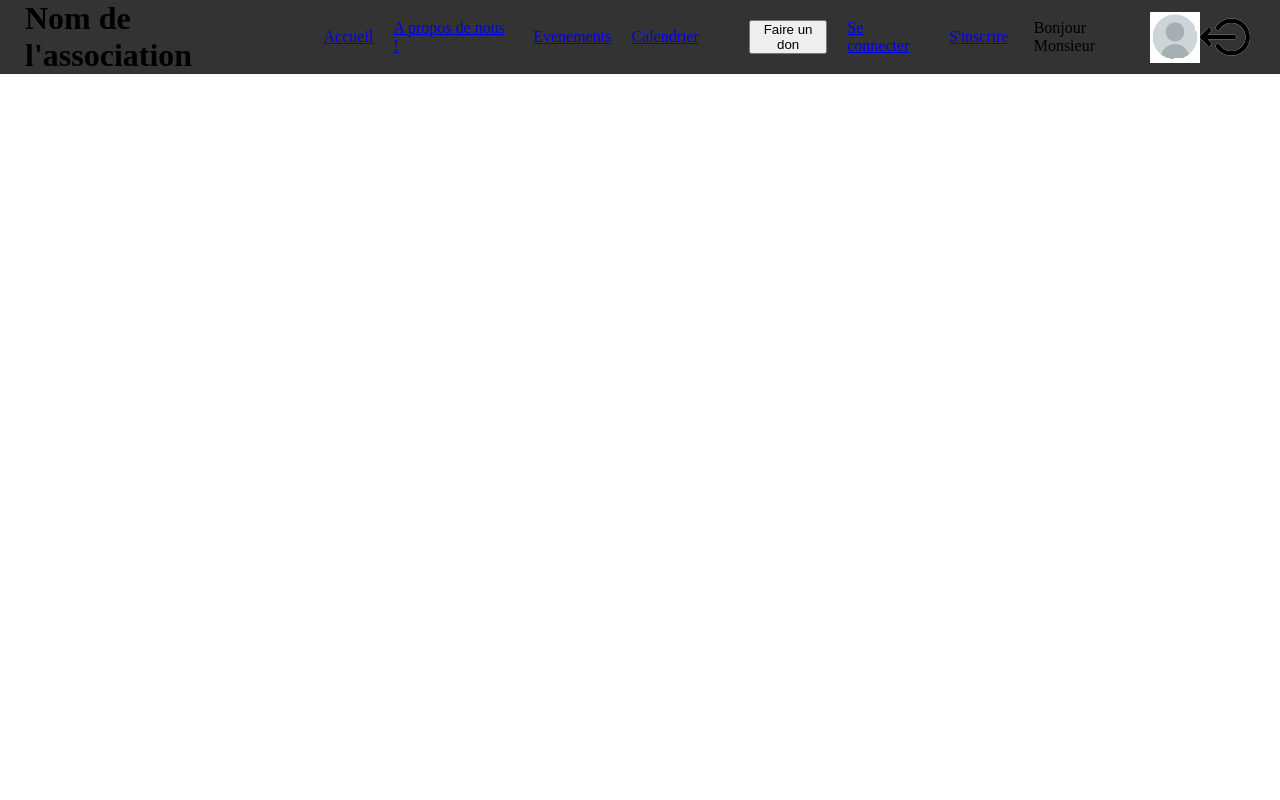
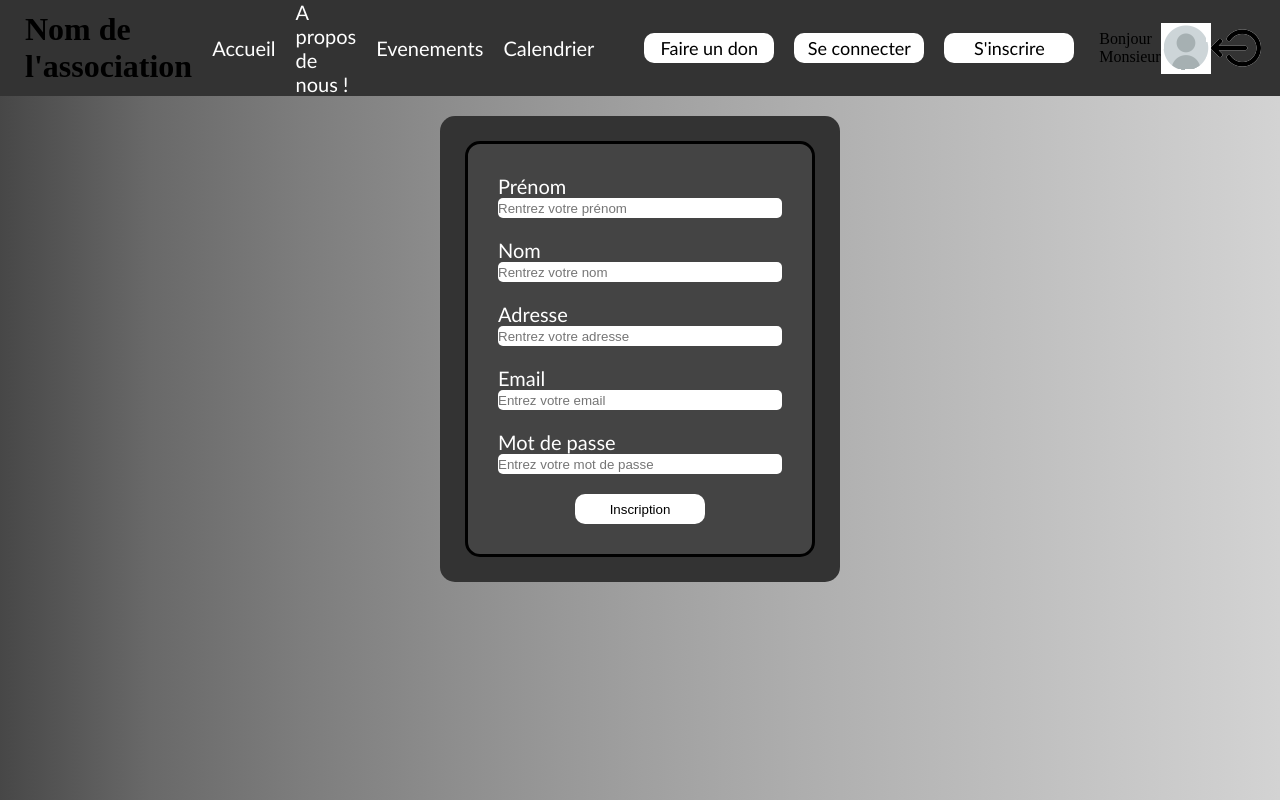
Before and after one commit to Rydeckk/Projet-Annuel, a React (Vite) app: page /signup in a window 1280 px wide. Built offline with nearby package versions, Linux system fonts and the light colour scheme.

Commit message:
Update Site

```diff
--- a/class/classes.css
+++ b/class/classes.css
@@ -2,6 +2,10 @@
     padding: 0px;
     margin: 0px;
     box-sizing: border-box;
+}
+
+body {
+    background: linear-gradient(to right,rgb(71, 71, 71),35%,lightgray);
 }
 
 .button_class {
@@ -40,7 +44,7 @@
     border-radius: 15px;
     margin-top: 20px;
     width: 400px;
-    height: 300px;
+    height: fit-content;
 }
 
 .div_background_black_degrade {
@@ -51,7 +55,7 @@
     margin: 10px;
     padding: 20px;
     border-style: solid;
-    height: 235px;
+    height: fit-content;
 }
 
 .div_column {
@@ -71,3 +75,31 @@
     font-family: 'Gill Sans', 'Gill Sans MT', Calibri, 'Trebuchet MS', sans-serif;
     color: white;
 }
+
+.link {
+    font-size: 20px;
+    color: white;
+    text-decoration: none;
+    font-family: 'Gill Sans', 'Gill Sans MT', Calibri, 'Trebuchet MS', sans-serif;
+}
+
+.link_button {
+    background-color: white;
+    border-color: #333333;
+    border-radius: 10px;
+    width: 130px;
+    height: 30px;
+    cursor: pointer;
+    border: none;
+    font-size: 18px;
+    color: black;
+    text-decoration: none;
+    font-family: 'Gill Sans', 'Gill Sans MT', Calibri, 'Trebuchet MS', sans-serif;
+    display: flex;
+    align-items: center;
+    justify-content: center;
+}
+
+.link_button:hover {
+    background-color: cadetblue;
+}
--- a/index.html
+++ b/index.html
@@ -4,7 +4,7 @@
     <meta charset="UTF-8" />
     <link rel="icon" type="image/svg+xml" href="/vite.svg" />
     <meta name="viewport" content="width=device-width, initial-scale=1.0" />
-    <title>Vite + React + TS</title>
+    <title>Association</title>
     <link rel="stylesheet" href="https://fonts.googleapis.com/css2?family=Material+Symbols+Outlined:opsz,wght,FILL,GRAD@20..48,100..700,0..1,-50..200" />
   </head>
   <body>
--- a/src/App.tsx
+++ b/src/App.tsx
@@ -7,6 +7,7 @@ import { Calendar } from "./Calendar";
 import { Events } from "./Events";
 import { Login } from "./Login";
 import "../class/classes.css"
+import { SignUp } from "./SignUp";
 
 export function App() {
   const [isMenuTopVisible, setIsMenuTopVisible] = useState(true)
@@ -20,6 +21,7 @@ export function App() {
           <Route path="/event" element={<Events />} />
           <Route path="/calendar" element={<Calendar />} />
           <Route path="/login" element={<Login />} />
+          <Route path="/signup" element={<SignUp />} />
         </Routes>
       </Router>
     </div>
--- a/src/Home.tsx
+++ b/src/Home.tsx
@@ -3,7 +3,7 @@ import traduction from "../traductions/traduction.json"
 
 export function Home() {
     return (
-        <div style={{backgroundColor:'greenyellow'}}>
+        <div>
             <h1>{traduction.home}</h1>
         </div>
     )
--- a/src/SignUp.tsx
+++ b/src/SignUp.tsx
@@ -1,16 +1,34 @@
 import React from "react";
+import traduction from "../traductions/traduction.json"
 
 export function SignUp() {
     return (
-        <div>
-            <label>Prénom</label>
-            <input inputMode="text" placeholder="Rentrez votre prénom"></input>
-            <label>Nom</label>
-            <input inputMode="text" placeholder="Rentrez votre nom"></input>
-            <label>Email</label>
-            <input inputMode="email" placeholder="Rentrez votre email"></input>
-            <label>Password</label>
-            <input inputMode="text" placeholder="Rentrez votre mot de passe"></input>
+        <div className="div_center div_background_black">
+            <div className="div_background_black_degrade">
+                <div className="div_column">
+                    <label className="label_form">{traduction.firstName}</label>
+                    <input inputMode="text" placeholder="Rentrez votre prénom" className="input"></input>
+                </div>
+                <div className="div_column">
+                    <label className="label_form">{traduction.lastName}</label>
+                    <input inputMode="text" placeholder="Rentrez votre nom" className="input"></input>
+                </div>
+                <div className="div_column">
+                    <label className="label_form">{traduction.address}</label>
+                    <input inputMode="text" placeholder="Rentrez votre adresse" className="input"></input>
+                </div>
+                <div className="div_column">
+                    <label className="label_form">{traduction.mail}</label>
+                    <input inputMode="text" placeholder={traduction.enter_mail} className="input"></input>
+                </div>
+                <div className="div_column">
+                    <label className="label_form">{traduction.password}</label>
+                    <input inputMode="text" placeholder={traduction.enter_password} className="input"></input>
+                </div>
+                <div className="div_column" style={{alignItems:"center"}}>
+                    <button className="button_class">{traduction.signup_form}</button>
+                </div>
+            </div>
         </div>
     )
 }
--- a/src/main.tsx
+++ b/src/main.tsx
@@ -5,5 +5,5 @@ import {App} from "./App"
 ReactDOM.createRoot(document.getElementById('root')!).render(
   <React.StrictMode>
     <App />
-  </React.StrictMode>,
+  </React.StrictMode>
 )
--- a/src/menu_top.tsx
+++ b/src/menu_top.tsx
@@ -1,5 +1,10 @@
 import React from "react";
 import traduction from "../traductions/traduction.json"
+
+async function get_name(): Promise<string> {
+    await fetch("")
+    return ""
+}
 
 export function Menu_top() {
     return (
@@ -9,28 +14,28 @@ export function Menu_top() {
                     <h1>Nom de l'association</h1>
                 </div>
                 <div className="div_padding10_horizontal">
-                    <a id="lHome" href="/">{traduction.home}</a>
+                    <a id="lHome" href="/" className="link">{traduction.home}</a>
                 </div>
                 <div className="div_padding10_horizontal">
-                    <a id="lAbout" href="/about">{traduction.about}</a>
+                    <a id="lAbout" href="/about" className="link">{traduction.about}</a>
                 </div>
                 <div className="div_padding10_horizontal">
-                    <a id="lEvent" href="/event">{traduction.event}</a>
+                    <a id="lEvent" href="/event" className="link">{traduction.event}</a>
                 </div>
                 <div className="div_padding10_horizontal">
-                    <a id="lCalendar" href="/calendar">{traduction.calendar}</a>
+                    <a id="lCalendar" href="/calendar" className="link">{traduction.calendar}</a>
                 </div>
             </div>
 
             <div className="div_align_item">
                 <div className="div_padding10_horizontal">
-                    <button id="btDonate">{traduction.donate}</button>
+                    <a id="btDonate" className="link_button" href="/donate">{traduction.donate}</a>
                 </div>
                 <div className="div_padding10_horizontal">
-                    <a id="lLogin" href="/login">{traduction.login}</a>
+                    <a id="lLogin" href="/login" className="link_button">{traduction.login}</a>
                 </div>
                 <div className="div_padding10_horizontal">
-                    <a id="btSignUp" href="/signup">{traduction.signup}</a>
+                    <a id="lSignUp" href="/signup" className="link_button">{traduction.signup}</a>
                 </div>
                 <div className="div_align_item">
                     <label>Bonjour Monsieur</label>
--- a/traductions/traduction.json
+++ b/traductions/traduction.json
@@ -10,5 +10,9 @@
     "mail" : "Email",
     "password" : "Mot de passe",
     "enter_mail" : "Entrez votre email",
-    "enter_password" : "Entrez votre mot de passe"
+    "enter_password" : "Entrez votre mot de passe",
+    "firstName": "Prénom",
+    "lastName": "Nom",
+    "address": "Adresse",
+    "signup_form": "Inscription"
 }
```
Also changed, not shown: package.json (+5 -2 lines), 2 other files (tests, documents, lock files or other folders).
